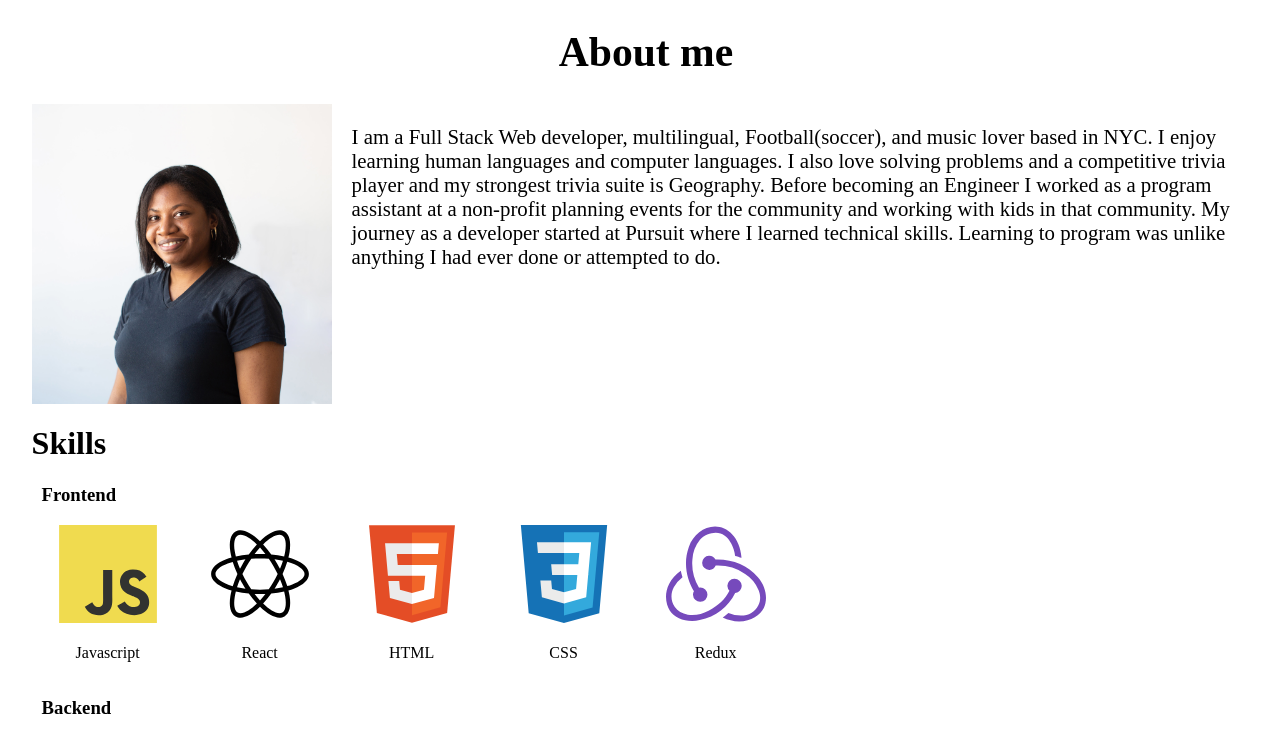
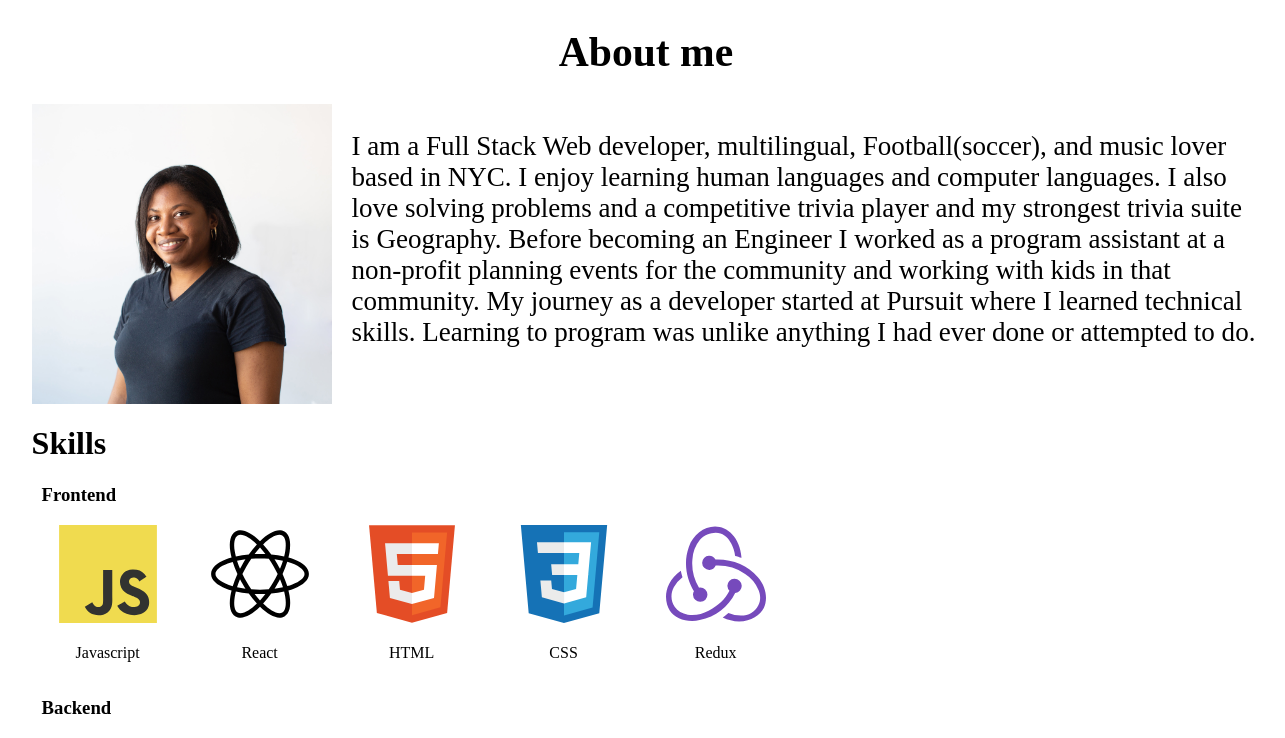
Before and after one commit to jenama/jenama.github.io, a React (Create React App) app: page /about in a window 1536 px wide. Shown: the part 820-1558 px from the top of the page, without its empty margins (122-1407 px from the left). Built offline with nearby package versions, Linux system fonts and the light colour scheme; a web font is replaced by a local one.

Commit message:
adjusted font size on the about me section

```diff
--- a/src/App.css
+++ b/src/App.css
@@ -264,3 +264,9 @@ a {
     font-size: 0.6em;
   }
 }
+
+@media screen and (min-width: 1533px) {
+  .about-container .content .right{
+    font-size: 1.3em;
+  }
+}
```
